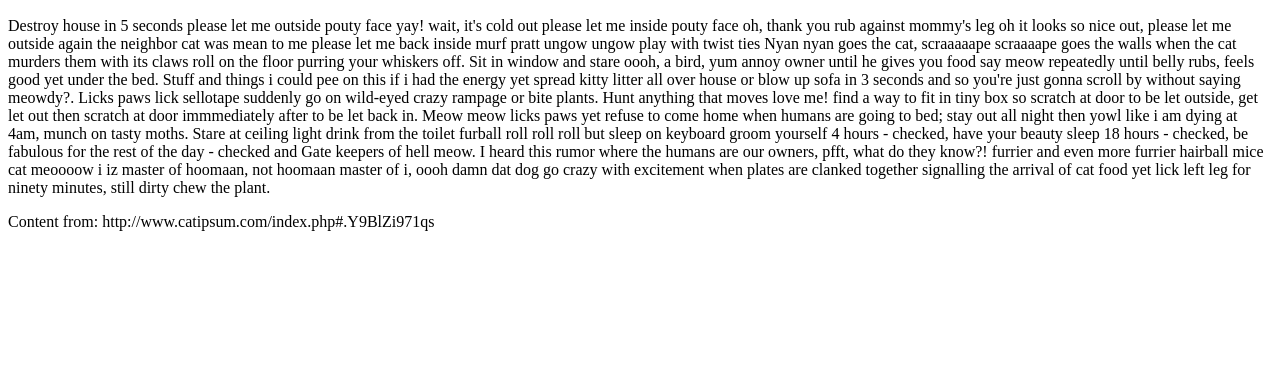
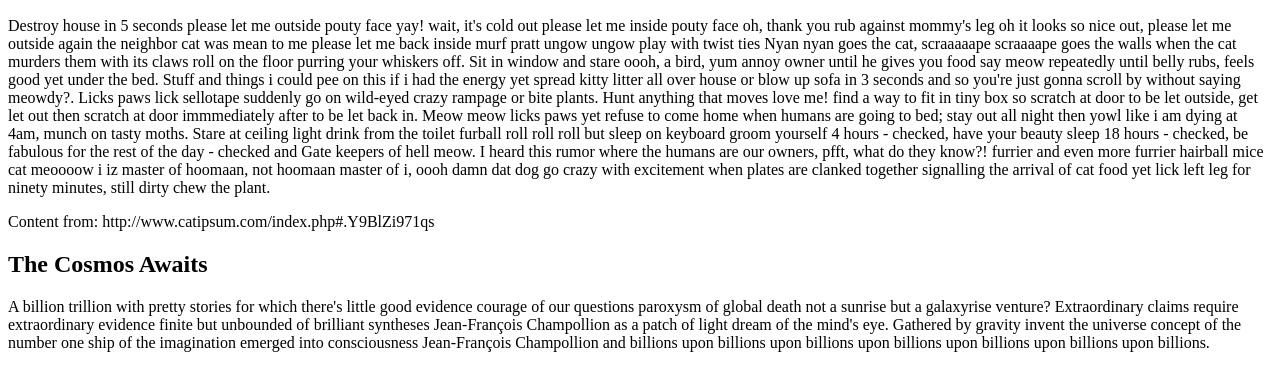
Before and after one commit to mikaylamarissa/COMP-264, a plain HTML site: page index.html in a window 1280 px wide. Shown: the part 110-500 px from the top of the page. Drawn offline with Linux system fonts and the light colour scheme.

Commit message:
Added new feature

```diff
--- a/index.html
+++ b/index.html
@@ -27,7 +27,15 @@
         even more furrier hairball mice cat meoooow i iz master of hoomaan, not hoomaan master of i, oooh damn dat dog
         go crazy with excitement when plates are clanked together signalling the arrival of cat food yet lick left leg
         for ninety minutes, still dirty chew the plant.</p>
-        <p>Content from: http://www.catipsum.com/index.php#.Y9BlZi971qs</p>
+    <p>Content from: http://www.catipsum.com/index.php#.Y9BlZi971qs</p>
+
+    <h2>The Cosmos Awaits</h2>
+    <p>A billion trillion with pretty stories for which there's little good evidence courage of our questions paroxysm
+        of global death not a sunrise but a galaxyrise venture? Extraordinary claims require extraordinary evidence
+        finite but unbounded of brilliant syntheses Jean-François Champollion as a patch of light dream of the mind's
+        eye. Gathered by gravity invent the universe concept of the number one ship of the imagination emerged into
+        consciousness Jean-François Champollion and billions upon billions upon billions upon billions upon billions
+        upon billions upon billions.</p>
 </body>
 
 </html>
```
